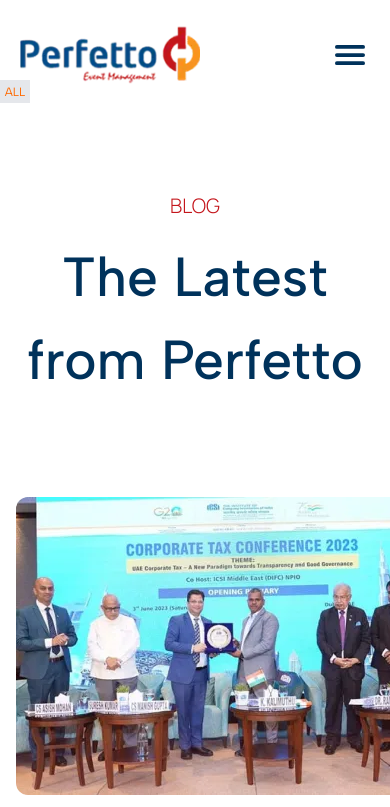
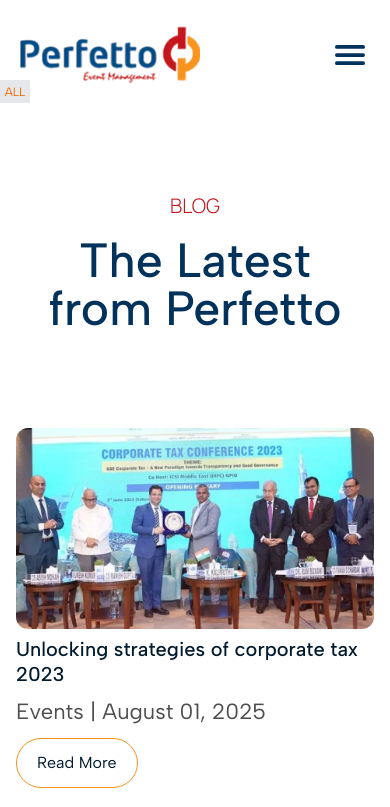
Before and after one commit to ajasma6570/perfetto_events, a Next.js app: page /blog in a window 390 px wide. Shown: the top 807 px of the page. Built offline with nearby package versions, Linux system fonts and the light colour scheme.

Commit message:
refactor:blog page responsive done

```diff
--- a/src/pages/BlogPage.tsx
+++ b/src/pages/BlogPage.tsx
@@ -22,7 +22,7 @@
 
   return (
     <div className="pt-24 space-y-20">
-      <div className="pt-24 flex justify-center flex-col items-center text-center space-y-4 max-w-6xl mx-auto">
+      <div className="pt-24 flex justify-center flex-col items-center text-center space-y-4 mx-auto px-6">
         <p
           className={cn(
             "text-xl uppercase text-[#C4161C] font-light",
@@ -31,37 +31,39 @@
         >
           Blog
         </p>
-        <p className="text-[55px] text-[#00325B] font-medium">
+        <p className="text-5xl lg:text-6xl text-[#00325B] font-medium">
           The Latest from Perfetto
         </p>
       </div>
 
-      <div className="grid grid-cols-1 gap-8 md:grid-cols-2 lg:grid-cols-3 w-full max-w-[102rem] mx-auto mb-20">
+      <div className="grid grid-cols-1 gap-4 lg:gap-8 md:grid-cols-2 lg:grid-cols-3 w-full max-w-[102rem] mx-auto mb-20">
         {blogs.map((blog) => (
           <div
             key={blog.id}
             onClick={() => handleBlogClick(blog.id)}
             className="p-4 flex flex-col relative group overflow-hidden cursor-pointer"
           >
-            <div className="relative h-[298px] w-[460px] overflow-hidden rounded-xl">
+            <div className="relative w-full overflow-hidden rounded-xl aspect-[16/9]">
               <Image
                 src={`/images/blog/${blog.src}`}
                 alt={blog.title}
                 fill
-                className="object-cover h-[298px] w-full transform transition-all duration-500 group-hover:scale-105"
+                className="object-cover transition-transform duration-500 lg:group-hover:scale-105"
+                sizes="(min-width:1024px) 33vw, (min-width:768px) 50vw, 100vw"
+                priority={false}
               />
               <div className="absolute bottom-0 left-0 w-full h-[40%] bg-gradient-to-t from-[#C4161C] to-transparent opacity-0 translate-y-full group-hover:translate-y-0 group-hover:opacity-100 transition-all duration-500"></div>{" "}
             </div>
 
-            <h3 className="text-[28px] leading-tight font-medium mt-2 text-[#001A2E]">
+            <h3 className="text-xl sm:text-2xl lg:text-[28px] leading-tight font-medium mt-2 text-[#001A2E]">
               {blog.title}
             </h3>
 
-            <div className="mt-auto flex flex-col items-start space-y-2 pt-2">
+            <div className="mt-auto flex flex-col items-start space-y-2.5 pt-2">
               <p className="text-[22px] text-[#4E4E4E]">Events | {blog.date}</p>
               <button
                 onClick={() => handleBlogClick(blog.id)}
-                className="border border-[#F7931E] cursor-pointer text-[#001A2E] px-5 lg:px-10 py-3 rounded-full group-hover:text-white group-hover:bg-[#c4161c] group-hover:border-[#c4161c] transform transition-all duration-300"
+                className="self-start border border-[#F7931E] cursor-pointer text-[#001A2E] px-5 lg:px-10 py-3 rounded-full group-hover:text-white group-hover:bg-[#c4161c] group-hover:border-[#c4161c] transform transition-all duration-300"
               >
                 Read More
               </button>
```
